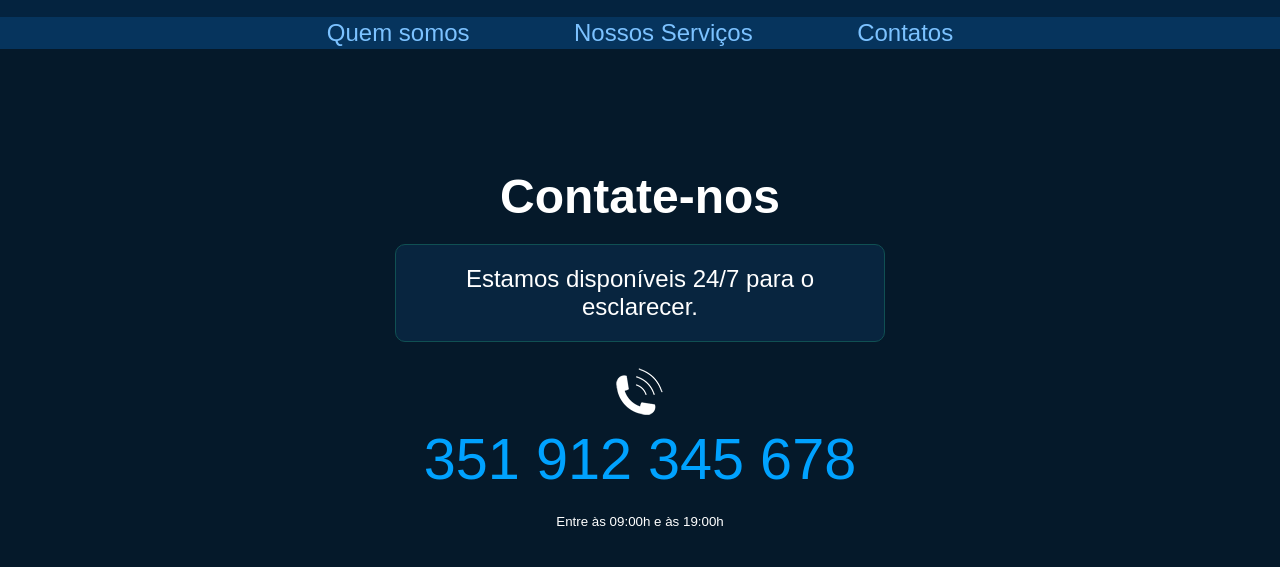
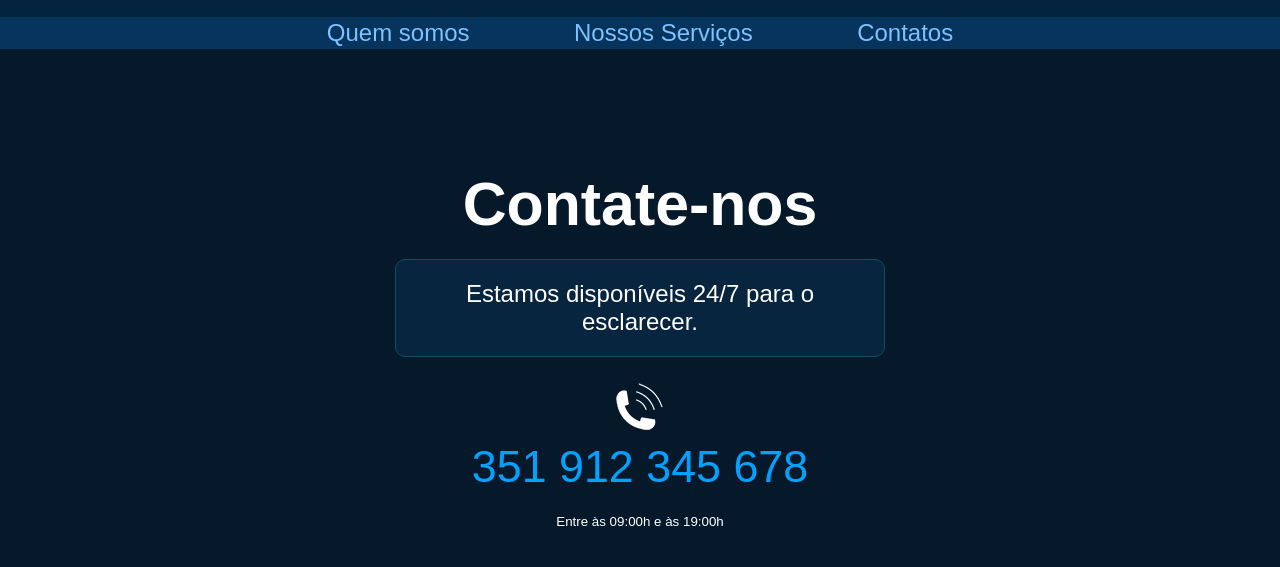
Before and after one commit to thiagomoraescosta/projeto-inteligencia-artificial, a plain HTML site: page contatos.html in a window 1280 px wide. Shown: the part 148-715 px from the top of the page. Drawn offline with Linux system fonts and the light colour scheme.

Commit message:
atualização do font-size

```diff
--- a/estilos.css
+++ b/estilos.css
@@ -163,7 +163,7 @@ span:hover {
 }
 
 .container-contatos h1 {
-    font-size: 3em;
+    font-size: calc(3em + 1vw);
     color: white;
     margin-top: 20px;
     padding: 20px;
@@ -185,7 +185,7 @@ span:hover {
 .container-contatos .contatos {
 
     display: block;
-    font-size: calc(2em + 2vw);
+    font-size: calc(2em + 1vw);
     text-decoration: none;
     color: #00a2ff;
     margin-bottom: 20px;
```
